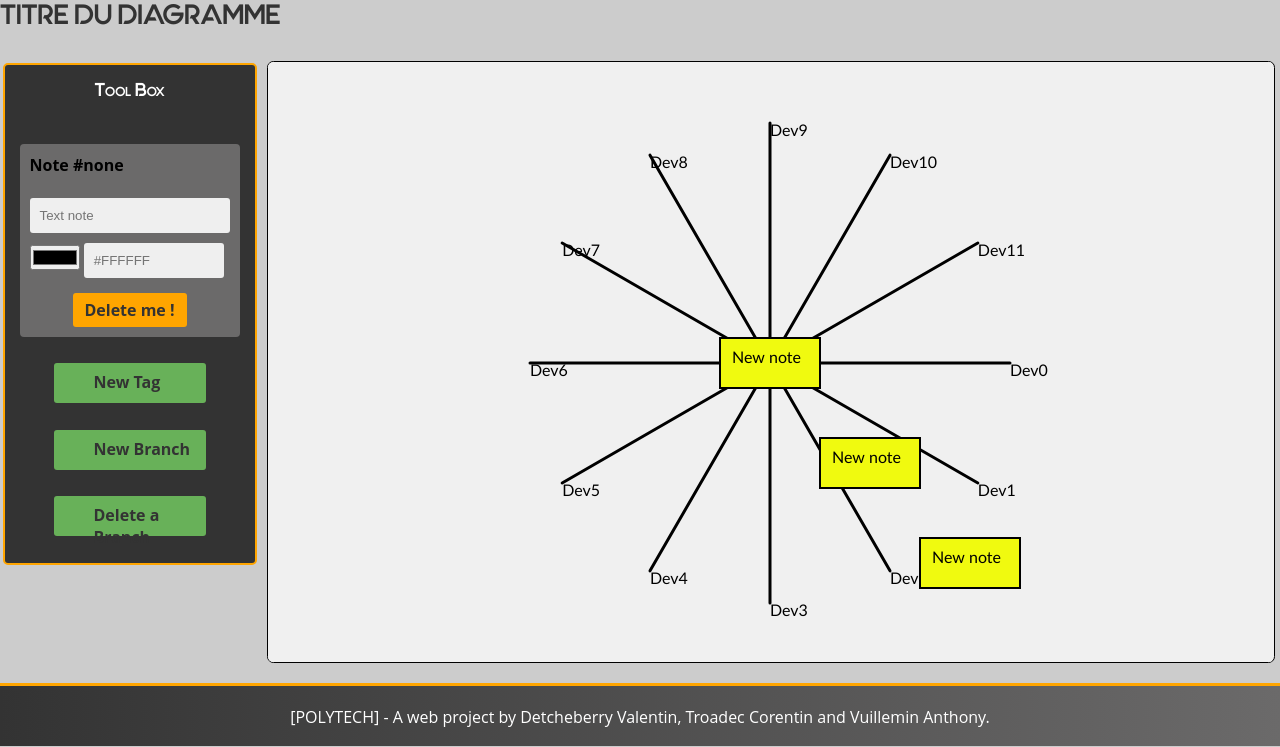
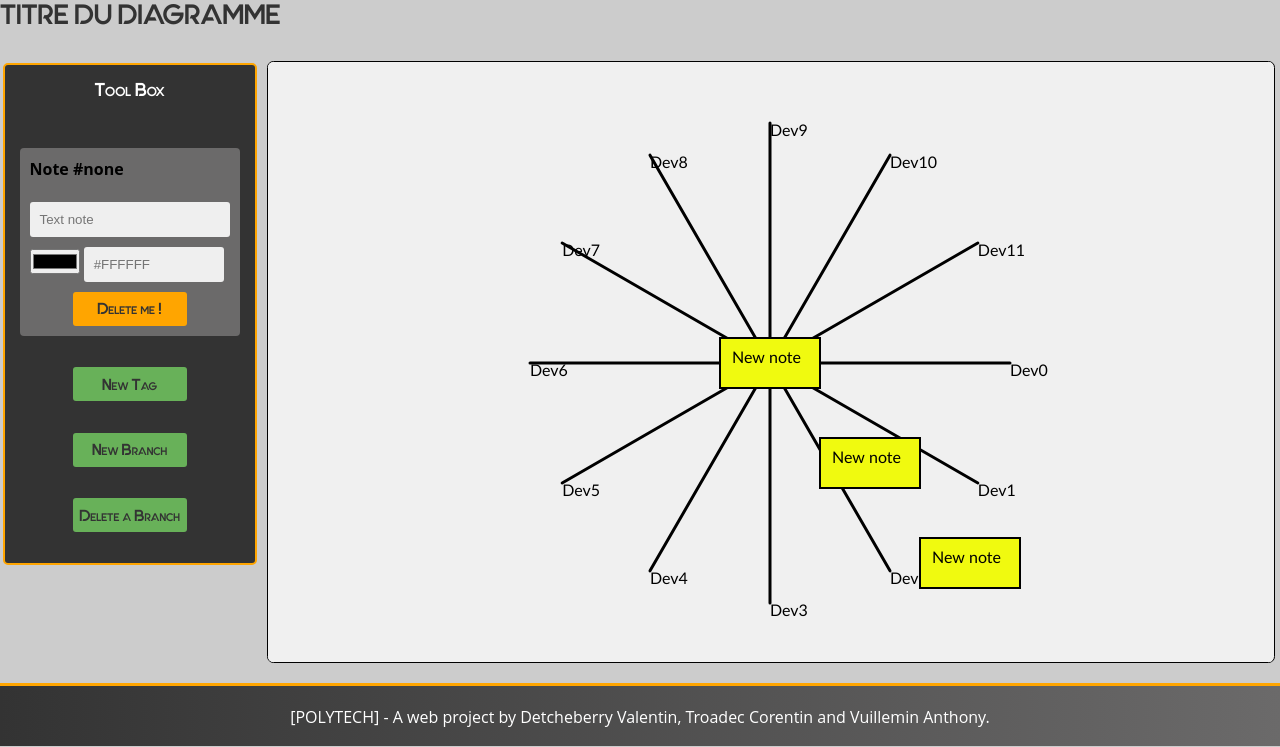
Before and after one commit to Hagbuck/project-designer, a PHP site: page /workspace.php in a window 1280 px wide. Shown: the part 53-800 px from the top of the page. Run offline with PHP 8.4, Linux system fonts and the light colour scheme; some libraries are stand-ins or nearby versions.

Commit message:
Style Workspace MAJ

```diff
--- a/stylesheet/workspace.css
+++ b/stylesheet/workspace.css
@@ -100,21 +100,31 @@
   padding:10px 0px 10px 0px;
 }
 
-#delete_tag,#new_tag,#new_branch
+.toolButton
 {
   width: 110px;
   height: 30px;
   border-radius: 3px;
-  padding: 2px;
   display: flex;
+  justify-content: space-between;
   cursor:pointer;
   transition:0.7s;
   margin: auto;
-  margin-top: 15px;
-  font-family: Open Sans;
+  font-family: Quantify;
   font-weight: bold;
   color:#333333;
+  font-variant: small-caps;
+  padding: 2px;
+}
 
+.toolButton span
+{
+  margin: auto;
+}
+
+#delete_tag
+{
+  margin-top: 10px;
 }
 
 #delete_tag
@@ -125,8 +135,6 @@
 #new_tag, #new_branch
 {
   background-color: #68B159;
-  padding-top:8px;
-  padding-left: 40px;
 }
 
 #new_tag:hover, #new_branch:hover
@@ -142,7 +150,7 @@
   transition:0.7s;
 }
 
-#delete_tag p,#newTag p
+#delete_tag span,#newTag span
 {
   margin: auto;
 }
--- a/workspace.php
+++ b/workspace.php
@@ -22,19 +22,19 @@
               <h4>Note #<span id="tag_id"></span>  </h4> <br>
               <input id="tag_text" type="text" placeholder="Text note" /> <br>
               <input type="color" name="tag_color" id="tag_color" onchange="replace_hexa(this.value);" > <input id="tag_hexa" type="text" placeholder="#FFFFFF" onchange="replace_color(this.value);"/>  <br />
-              <div id="delete_tag" onclick="removeTag()"> <p>Delete me !</p></div>
+              <div id="delete_tag" onclick="removeTag()" class="toolButton"> <span>Delete me !</span></div>
 
             </div>
 
-            <div id="new_tag" onclick="newTag()">
-                  <p>New Tag</p>
+              <div id="new_tag" onclick="newTag()" class="toolButton">
+                    <span>New Tag</span>
+                </div>
+              <div id="new_branch" onclick="reloadBranches()" class="toolButton">
+                  <span>New Branch</span>
               </div>
-            <div id="new_branch" onclick="reloadBranches()">
-                <p>New Branch</p>
-            </div>
-            <div id="new_branch" onclick="deteBranch()">
-                <p>Delete a Branch</p>
-            </div>
+              <div id="new_branch" onclick="deteBranch()" class="toolButton">
+                  <span>Delete a Branch</span>
+              </div>
           </div>
           <!-- <div id="chatbox" class="flex_element"></div> -->
         </div>
```
Also changed, not shown: js/projects.js (+62 -52 lines), stylesheet/myproject.css (+31 -27 lines).
